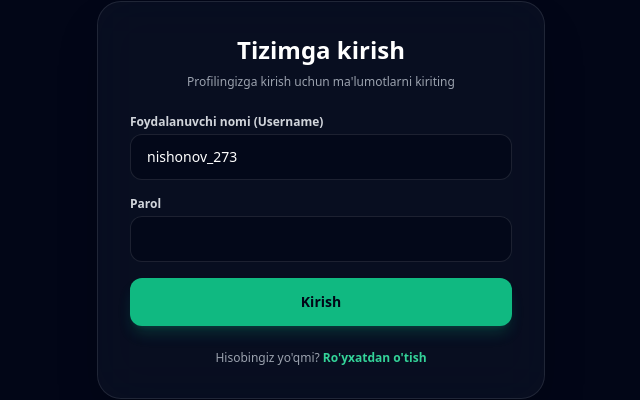
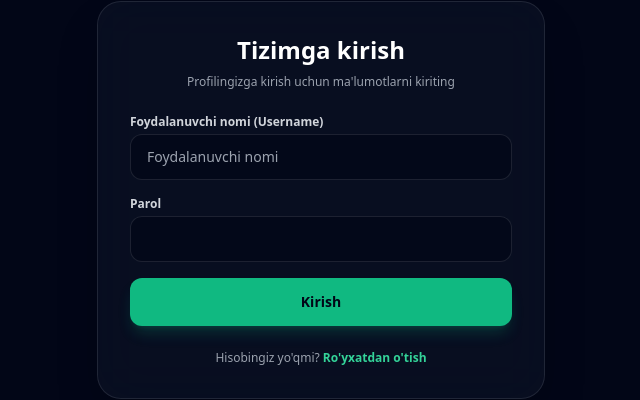
Before and after one commit to fayzalinishonov103-hash/ielts-ai-platform, a FastAPI app: page /login in a window 1280 px wide. Shown: the part 160-560 px from the top of the page, without its empty margins (319-959 px from the left). Run offline with FastAPI, Linux system fonts and the light colour scheme; some libraries are stand-ins or nearby versions.

Commit message:
Login sahifasidagi username to'g'rilandi

```diff
--- a/templates/login.html
+++ b/templates/login.html
@@ -9,7 +9,7 @@
     <form action="/login" method="POST" class="space-y-4">
         <div>
             <label class="block text-xs font-semibold text-gray-300 mb-1">Foydalanuvchi nomi (Username)</label>
-            <input type="text" name="username" value="nishonov_273" required class="w-full bg-slate-950/60 border border-white/10 rounded-xl px-4 py-3 text-sm text-white focus:outline-none focus:border-emerald-500 transition">
+            <input type="text" name="username" placeholder="Foydalanuvchi nomi" required class="w-full bg-slate-950/60 border border-white/10 rounded-xl px-4 py-3 text-sm text-white focus:outline-none focus:border-emerald-500 transition">
         </div>
         <div>
             <label class="block text-xs font-semibold text-gray-300 mb-1">Parol</label>
```
